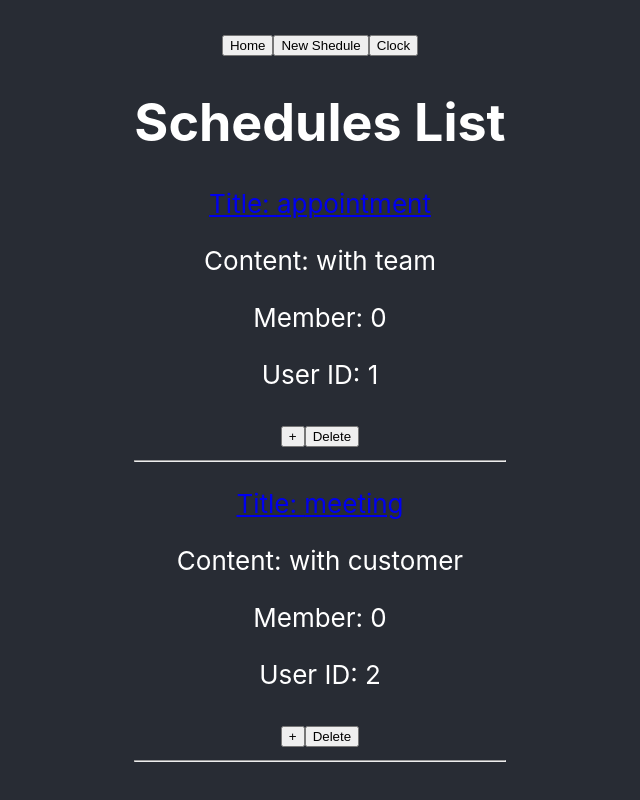
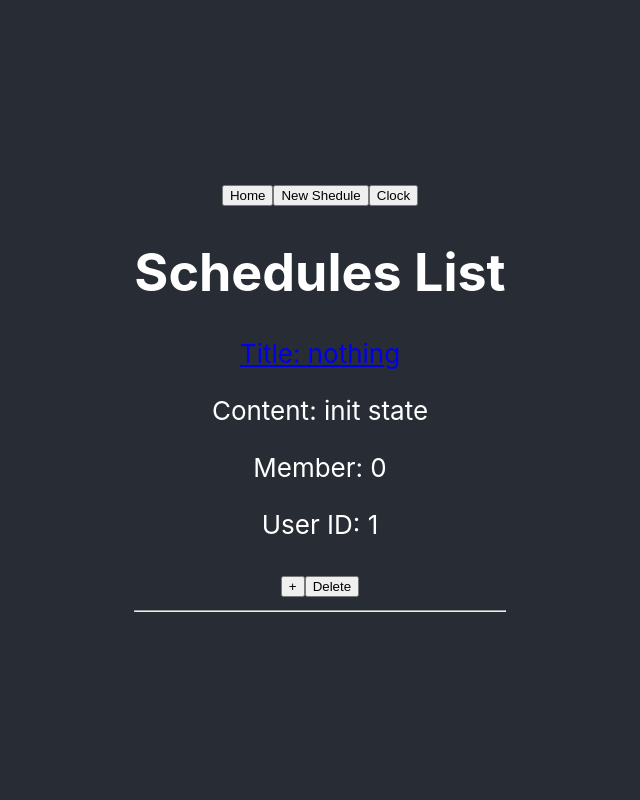
Before and after one commit to travinh/team-schedule-railsAPI-react, a React (Create React App) app in the folder front-end/: page / in a window 1280 px wide. Shown: the whole page, without its empty margins (320-960 px from the left). Built offline with nearby package versions, Linux system fonts and the light colour scheme.

Commit message:
get connect to Schedules, map from state to props to use in Schedule

```diff
--- a/front-end/src/components/Schedules.js
+++ b/front-end/src/components/Schedules.js
@@ -1,4 +1,5 @@
 import React, {Component} from 'react'
+import {connect} from 'react-redux'
 import Schedule from './Schedule'
 import Clock from './Clock'
 import ScheduleForm from './ScheduleForm'
@@ -18,8 +19,9 @@ class Schedules extends Component{
         super(props)
 
         this.state = {
-            schedules: [{id:1,title: "appointment",content: "with team",user_id: 1, num_member: 0},
-            {id:2, title: "meeting",content: "with customer",user_id: 2, num_member: 0}],
+            // {id:1,title: "appointment",content: "with team",user_id: 1, num_member: 0},
+            // {id:2, title: "meeting",content: "with customer",user_id: 2, num_member: 0}
+            schedules: [],
             title:"Loading..." , displayClock:true
 
         }
@@ -128,7 +130,10 @@ class Schedules extends Component{
     }
 
     render(){
-        // console.log(this.state)
+
+        // console.log("state:",this.state)
+        console.log("props:",this.props)
+
         return(
             <Router>
                 <div>
@@ -156,8 +161,9 @@ class Schedules extends Component{
 
 
                         <Route path="/">
+
                             <h1>{this.state.title}</h1>
-                            {this.state.schedules.map(schedule => <Schedule key={schedule.id} schedule={schedule} remove={this.remove} />)}
+                            {this.props.schedules.map(schedule => <Schedule key={schedule.id} schedule={schedule} remove={this.remove} />)}
                         </Route>
 
                     </Switch>
@@ -172,4 +178,12 @@ class Schedules extends Component{
     }
 }
 
-export default Schedules
+function mapStateToProps(store){
+    console.log("store:",store)
+    return{
+
+        schedules: store.schedules
+    }
+}
+
+export default connect(mapStateToProps) (Schedules)
--- a/front-end/src/index.js
+++ b/front-end/src/index.js
@@ -9,7 +9,7 @@ import * as serviceWorker from './serviceWorker';
 const composeEnhancers = window.__REDUX_DEVTOOLS_EXTENSION_COMPOSE__ || compose
 let store = createStore(scheduleReducer, composeEnhancers())
 
-function scheduleReducer(state=[{id:0, title:"nothing", content: "init state", num_member: 0, user_id: 1}], action){
+function scheduleReducer(state={schedules:[{id:0, title:"nothing", content: "init state", num_member: 0, user_id: 1}]}, action){
   switch(action.type){
     case "ADD_SCHEDULE":
       return [...state, action.payload]
```
